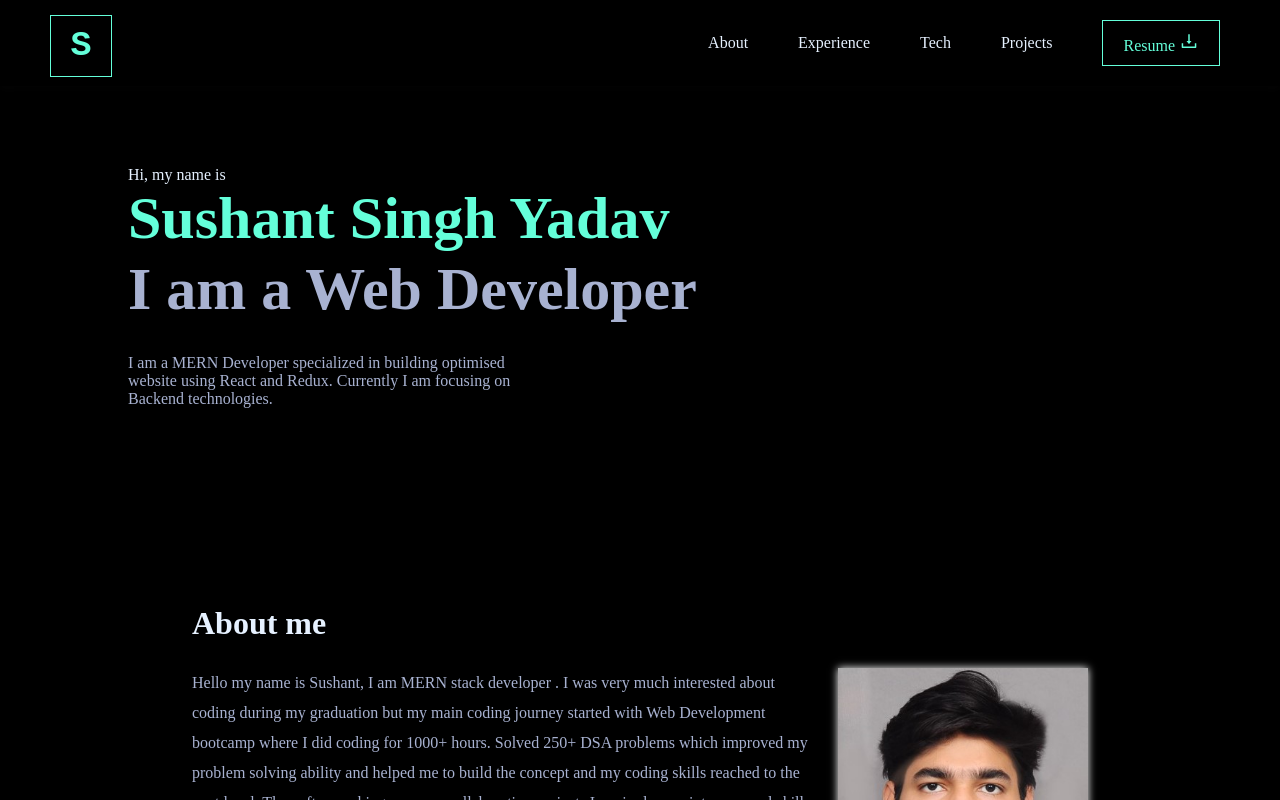
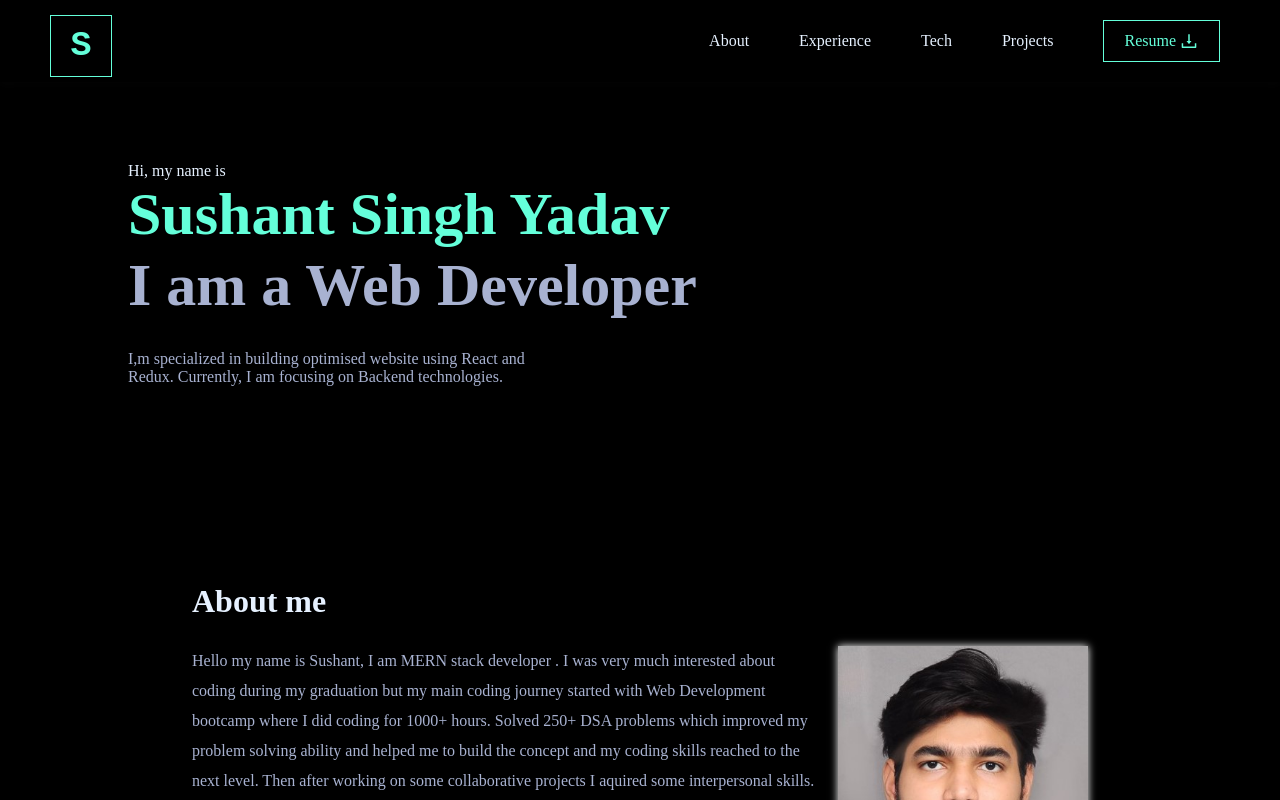
Before and after one commit to HackerSushant76/HackerSushant76.github.io, a React (Create React App) app: page / in a window 1280 px wide. Shown: the top 800 px of the page. Built offline with nearby package versions, Linux system fonts and the light colour scheme; the HTML template or start-up script is replaced by a standard one.

Commit message:
complete

```diff
--- a/public/index.html
+++ b/public/index.html
@@ -2,7 +2,7 @@
 <html lang="en">
   <head>
     <meta charset="utf-8" />
-    <link rel="icon" href="%PUBLIC_URL%/favicon.ico" />
+    <link rel="icon" href="S-icon.png" />
     <meta name="viewport" content="width=device-width, initial-scale=1" />
     <meta name="theme-color" content="#000000" />
     <meta
@@ -24,7 +24,6 @@
       work correctly both with client-side routing and a non-root public URL.
       Learn how to configure a non-root public URL by running `npm run build`.
     -->
-    <link rel="stylesheet" href="https://fonts.googleapis.com/css2?family=Crimson+Pro">
     <title>Sushant Singh Yadav</title>
   </head>
   <body>
--- a/src/App.css
+++ b/src/App.css
@@ -7,7 +7,9 @@
 }
 
 body {
-  background-color: black;
+  background-color: #000;
+  /* background-color: linear-gradient(black,grey,black); */
+  /* background: linear-gradient(black, rgb(37, 37, 37),black,rgb(37, 37, 37)); */
 }
 
 .App {
@@ -390,9 +392,14 @@ body {
     cursor: pointer;
     color: #64ffda;
 }
+
 .resume>a{
   text-decoration: none;
   color: #64ffda;
+  display: flex;
+  align-items: center;
+  justify-content: center;
+  gap: 3px;
 }
 .font{
   font-family:monospace;
--- a/src/Components/Navbar.jsx
+++ b/src/Components/Navbar.jsx
@@ -59,7 +59,7 @@ export function Navbar() {
           </Link>
         ))}
         <div className="bright-butt resume">
-          <a href="https://drive.google.com/file/d/15xOAIZrGRwp0L9ueEs_8EbfXA_JlC16H/view?usp=sharing" target="_blank">Resume <AiOutlineDownload size={20} /></a>
+          <a href="/Sushant_Yadav_Resume.pdf" download="Sushant_Yadav_Resume.pdf">Resume <AiOutlineDownload size={20} /></a>
         </div>
       </div>
     </div>
--- a/src/Sections/Introduction.jsx
+++ b/src/Sections/Introduction.jsx
@@ -2,11 +2,11 @@ export function Introduction() {
   return (
     <div className="intro" id="introduc">
       <p className="bright-white">Hi, my name is</p>
-      <h1 className="bright-text cursive transform">Sushant Singh Yadav</h1>
-      <h1 className="s-dark-text cursive transform">I am a Web Developer</h1>
+      <h1 className="bright-text transform">Sushant Singh Yadav</h1>
+      <h1 className="s-dark-text transform">I am a Web Developer</h1>
       <div className="s-dark-text">
-        I am a MERN Developer specialized in building optimised website using
-        React and Redux. Currently I am focusing on Backend technologies.
+        I,m specialized in building optimised website using
+        React and Redux. Currently, I am focusing on Backend technologies.
       </div>
     </div>
   );
--- a/src/Sections/Projects.jsx
+++ b/src/Sections/Projects.jsx
@@ -47,7 +47,7 @@ export function Projects() {
               <p className="bright-text">Featured Project</p>
               <h2>{elem.name}</h2>
             </div>
-            <div className={styles.descbox}>{elem.desc}</div>
+            <div className={styles.descbox}><span className="s-dark-text">{elem.desc}</span></div>
             <div className={styles.tech}>
               {elem.tech.map((item) => (
                 <div>{item}</div>
```
Also changed, not shown: public/S-icon.png (added), 1 other file (tests, documents, lock files or other folders).
